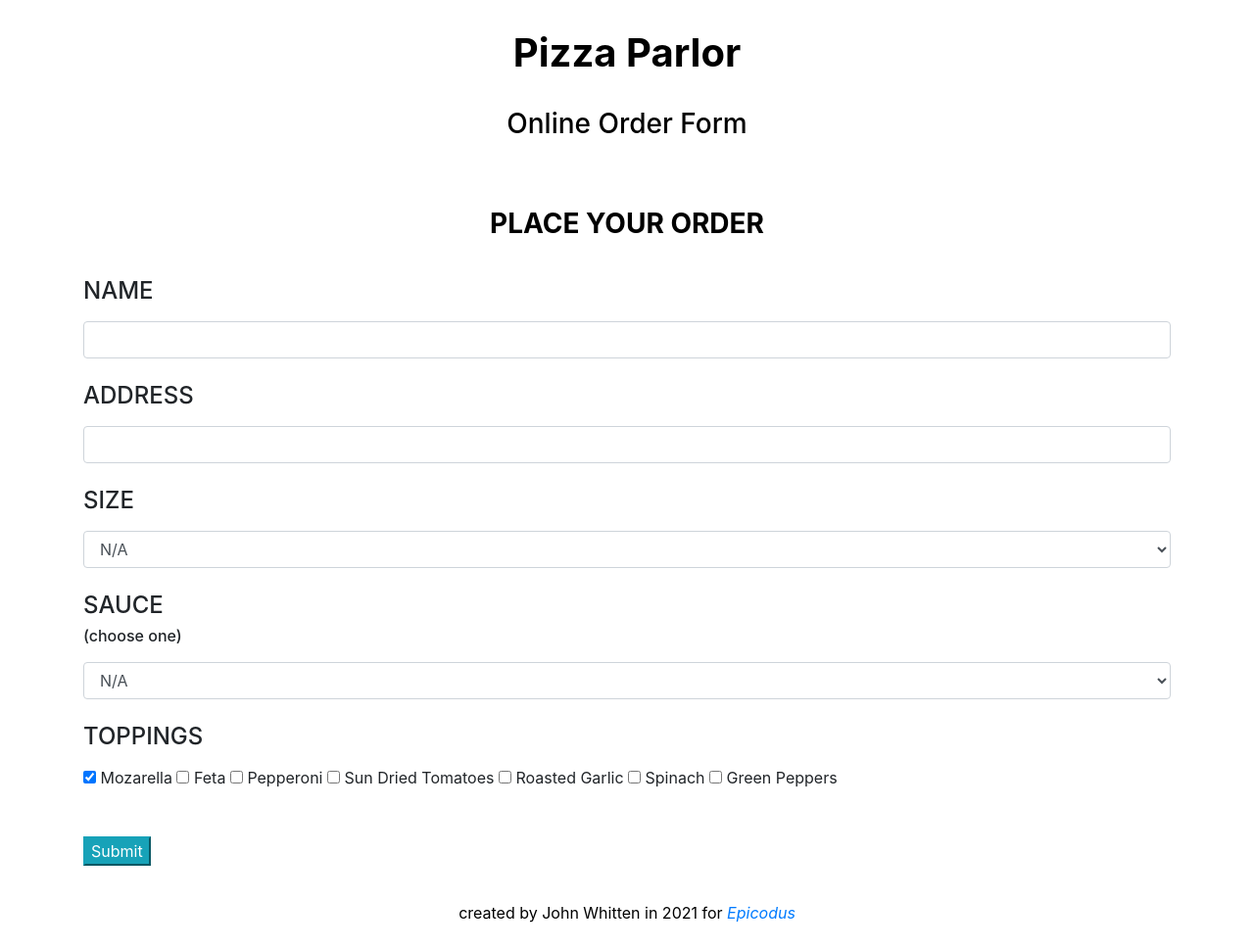
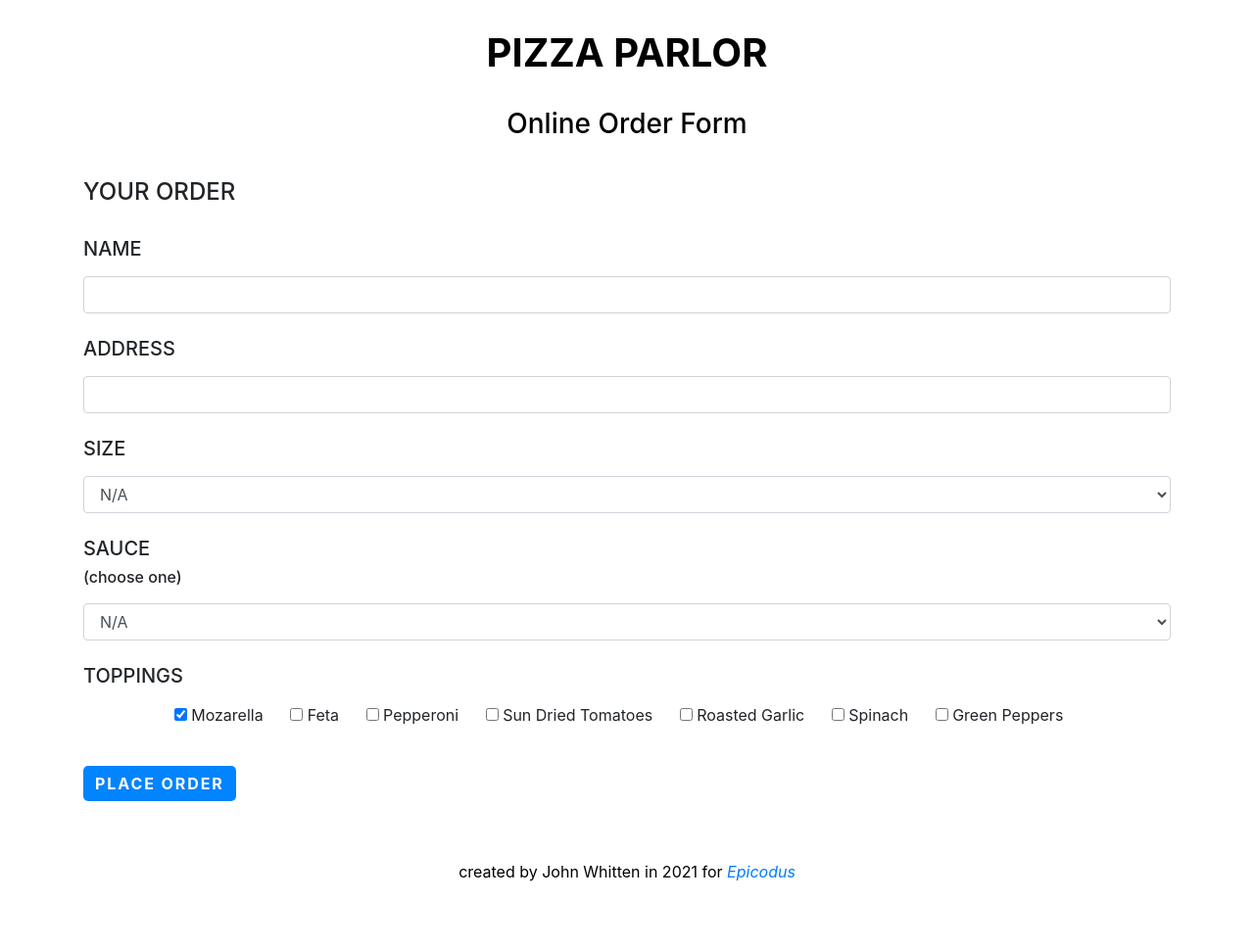
Before and after one commit to johnwhittenstudio/project-4, a plain HTML site: page index.html in a window 1280 px wide. Shown: the whole page at 98% size. After the commit the page ends 927 px from the top, so only its background shows below. Drawn offline with Linux system fonts and the light colour scheme.

Commit message:
update html

```diff
--- a/css/styles.css
+++ b/css/styles.css
@@ -16,6 +16,28 @@
   color: black;
 }
 
+.checkboxes {
+  text-align:center;
+}
+
+.checkboxes input{
+  margin: 0px 0px 0px 0px;
+}
+
+.checkboxes label{
+  margin: 0px 20px 0px 3px;
+}
+
+.btn {
+  background-color:rgb(0, 132, 255);
+  color: white;
+  font-weight: bold;
+  text-transform: uppercase;
+  letter-spacing: .12em;
+  border: none;
+  border-radius: 5px;
+}
+
 .footer {
   position: bottom;
   margin-top: 20px;
--- a/index.html
+++ b/index.html
@@ -9,23 +9,23 @@
 </head>
 <body>
   <div class="header1">
-    <h1><strong>Pizza Parlor</strong></h1>
+    <h1><strong>PIZZA PARLOR</strong></h1>
     <br>
     <h3>Online Order Form</h3>
   </div>
   <div class="container">
-  <div class="header2">
-    <h3><strong>PLACE YOUR ORDER</strong></h3>
-  </div>
+
   <div class="form-group">
-    <form id="pizza-order-form">
-      <label for="new-first-name"><h4>NAME</h4></label>
+  <h4>YOUR ORDER</h4>
+  <br>
+  <form id="order-form">
+    <label for="new-first-name"><h5>NAME</h5></label>
     <input type="text" class="form-control" id="new-name">
     <br>
-      <label for="new-address"><h4>ADDRESS</h4></label>
+    <label for="new-address"><h5>ADDRESS</h5></label>
     <input type="text" class="form-control" id="new-address">
     <br>
-      <label for="size"><h4>SIZE</h4></label>
+    <label for="size"><h5>SIZE</h5></label>
       <select class="form-control" id="new-size" name="size">
         <option value="">N/A</option>
         <option value="SM">Small - 12 in.</option>
@@ -34,7 +34,7 @@
         <option value="XL">Extra Large - 24 in.</option>
       </select>
     <br>
-      <label for="toppings"><h4>SAUCE</h4><h6>(choose one)</h6></label>
+    <label for="toppings"><h5>SAUCE</h5><h6>(choose one)</h6></label>
       <select class="form-control" id="new-toppings" name="toppings">
         <option value="">N/A</option>
         <option value="MA">Marinara</option>
@@ -42,8 +42,10 @@
         <option value="PE">Pesto Basil</option>
       </select>
     <br>
-      <label for="size"><h4>TOPPINGS</h4></label>
+    <label for="size"><h5>TOPPINGS</h5></label>
+    <div class="checkboxes">
     <div class="form-group" id="toppings">
+    <span>
       <label for="selected-topping" class="checkbox-inline">
         <input type="checkbox" id="test" value="mozarella" name="selected-topping" checked>
         Mozarella
@@ -72,11 +74,14 @@
         <input type="checkbox" value="peppers" name="selected-topping">
         Green Peppers
       </label>
+    <span>
+  </div>
   <br>
     </div>
-      <button type="submit" class="btn-info mt-4 mb-3">Submit</button>
+    <button type="submit" class="btn btn-lng center-block">PLACE ORDER</button>
   </form>
 </div>
+<br>
 <div class="footer">
   <p>created by John Whitten in 2021 for <a href="https://www.epicodus.com/"> <em>Epicodus</em></a></p>
 </div>
```
Lines whose indentation alone changed are shown as unchanged.
